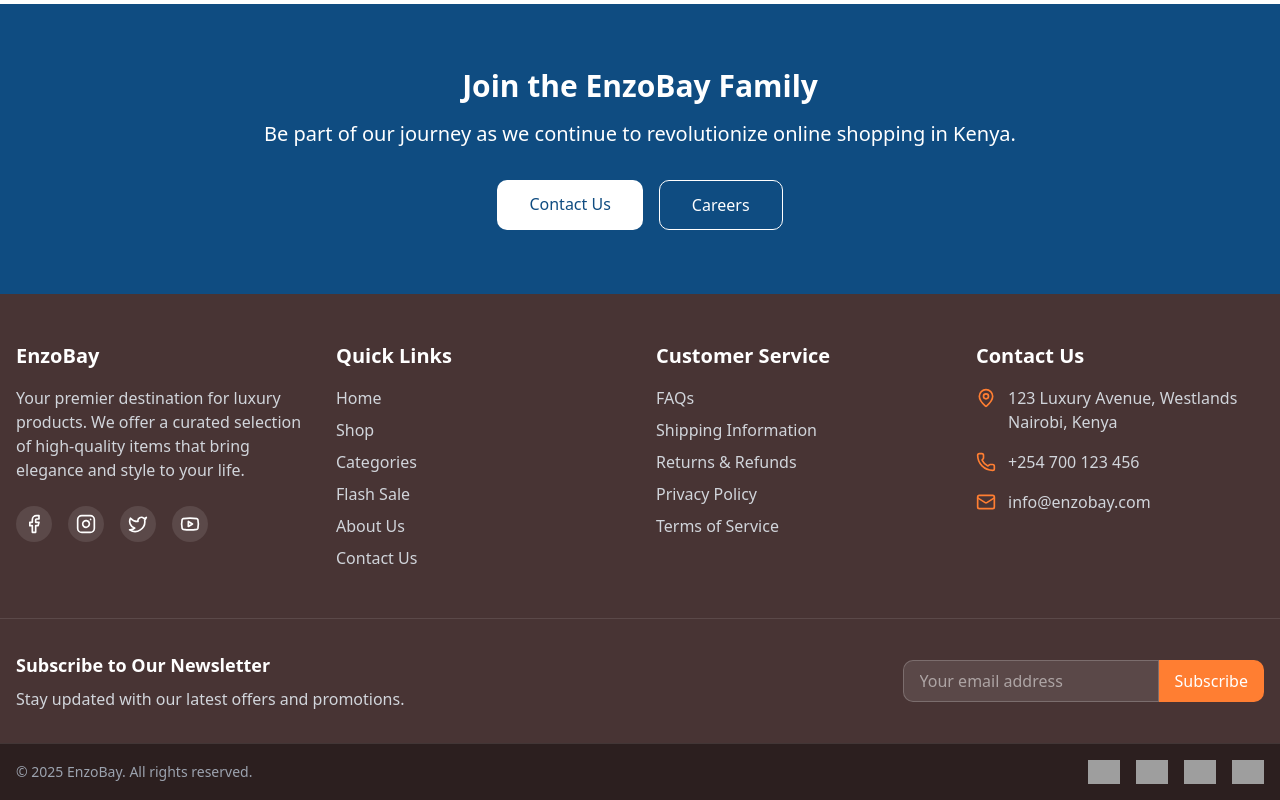
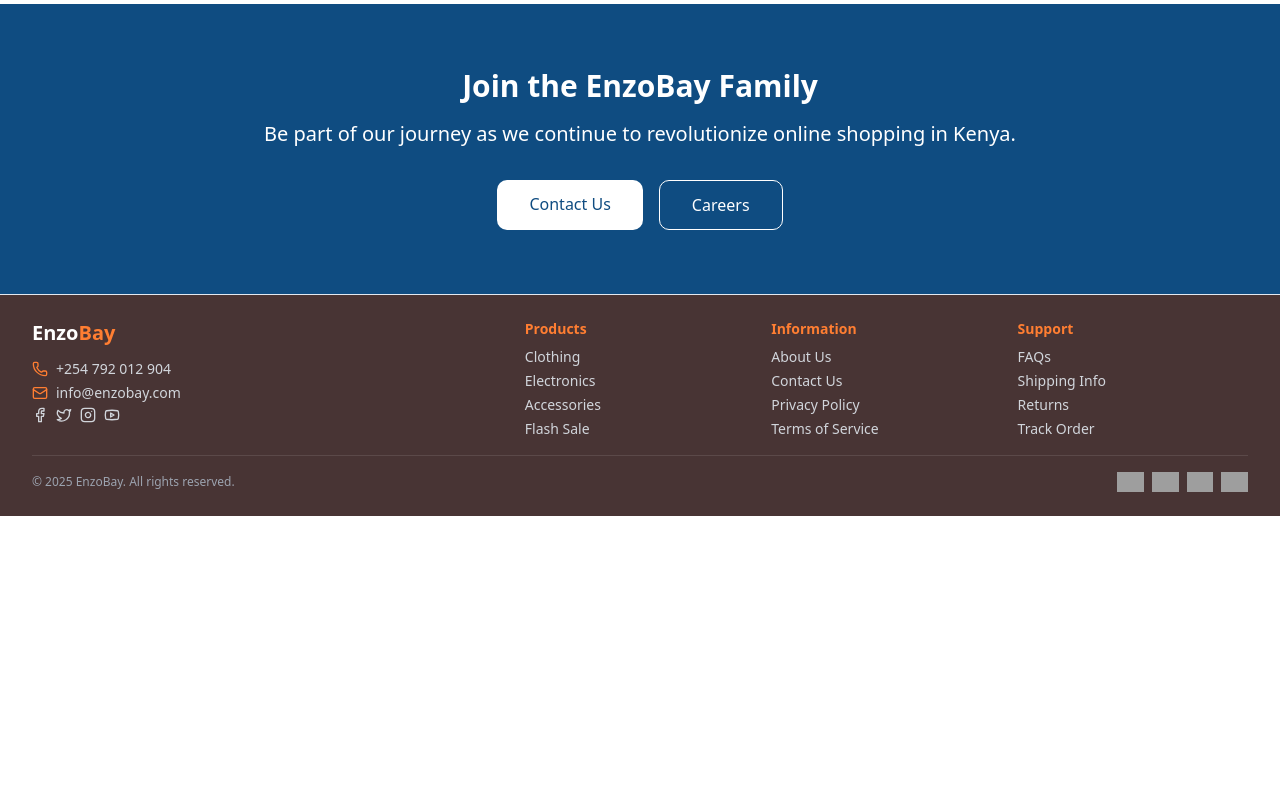
Before and after one commit to Enzo254rdp/luxurious-bay-14, a React (Vite) app: page /about in a window 1280 px wide. Shown: the part 2028-2828 px from the top of the page. After the commit the page ends 2544 px from the top, so only its background shows below. Built offline with nearby package versions, Linux system fonts and the light colour scheme; grey boxes are pictures that could not be loaded.

Commit message:
Implement remaining features & refine footer
Reduce footer height for a banner-like appearance.  Improve initial product display on page load.

```diff
--- a/src/components/Footer.tsx
+++ b/src/components/Footer.tsx
@@ -1,147 +1,88 @@
 
 import { Link } from "react-router-dom";
-import { Mail, MapPin, Phone, Facebook, Instagram, Twitter, Youtube } from "lucide-react";
+import { Mail, Phone, MapPin, Facebook, Twitter, Instagram, Youtube } from "lucide-react";
 
 export default function Footer() {
   return (
-    <footer className="bg-enzobay-brown text-white">
-      {/* Main Footer */}
-      <div className="container mx-auto px-4 py-12">
-        <div className="grid grid-cols-1 md:grid-cols-2 lg:grid-cols-4 gap-8">
-          {/* About */}
-          <div>
-            <h3 className="text-xl font-bold mb-4">EnzoBay</h3>
-            <p className="text-enzobay-neutral-300 mb-6">
-              Your premier destination for luxury products. We offer a curated selection of high-quality items that bring elegance and style to your life.
-            </p>
-            <div className="flex space-x-4">
-              <a href="https://facebook.com" target="_blank" rel="noopener noreferrer" className="bg-white/10 hover:bg-white/20 p-2 rounded-full transition-colors">
-                <Facebook className="h-5 w-5" />
+    <footer className="bg-enzobay-brown text-white border-t">
+      {/* Compact footer with reduced height */}
+      <div className="max-w-7xl mx-auto py-6 px-4 sm:px-6 lg:px-8">
+        <div className="grid grid-cols-2 md:grid-cols-5 gap-6 md:gap-4">
+          {/* Column 1: Logo and Contact */}
+          <div className="col-span-2">
+            <Link to="/" className="text-xl font-bold text-white mb-3 flex items-center">
+              Enzo<span className="text-enzobay-orange">Bay</span>
+            </Link>
+            <div className="flex flex-col space-y-1 text-sm">
+              <a href="tel:+254792012904" className="text-enzobay-neutral-300 hover:text-white flex items-center">
+                <Phone className="h-4 w-4 mr-2 text-enzobay-orange" />
+                +254 792 012 904
               </a>
-              <a href="https://instagram.com" target="_blank" rel="noopener noreferrer" className="bg-white/10 hover:bg-white/20 p-2 rounded-full transition-colors">
-                <Instagram className="h-5 w-5" />
+              <a href="mailto:info@enzobay.com" className="text-enzobay-neutral-300 hover:text-white flex items-center">
+                <Mail className="h-4 w-4 mr-2 text-enzobay-orange" />
+                info@enzobay.com
               </a>
-              <a href="https://twitter.com" target="_blank" rel="noopener noreferrer" className="bg-white/10 hover:bg-white/20 p-2 rounded-full transition-colors">
-                <Twitter className="h-5 w-5" />
-              </a>
-              <a href="https://youtube.com" target="_blank" rel="noopener noreferrer" className="bg-white/10 hover:bg-white/20 p-2 rounded-full transition-colors">
-                <Youtube className="h-5 w-5" />
-              </a>
+              <div className="flex space-x-2 mt-3">
+                <a href="#" className="text-enzobay-neutral-300 hover:text-enzobay-orange">
+                  <Facebook className="h-4 w-4" />
+                </a>
+                <a href="#" className="text-enzobay-neutral-300 hover:text-enzobay-orange">
+                  <Twitter className="h-4 w-4" />
+                </a>
+                <a href="#" className="text-enzobay-neutral-300 hover:text-enzobay-orange">
+                  <Instagram className="h-4 w-4" />
+                </a>
+                <a href="#" className="text-enzobay-neutral-300 hover:text-enzobay-orange">
+                  <Youtube className="h-4 w-4" />
+                </a>
+              </div>
             </div>
           </div>
 
-          {/* Quick Links */}
-          <div>
-            <h3 className="text-xl font-bold mb-4">Quick Links</h3>
-            <ul className="space-y-2">
-              <li>
-                <Link to="/" className="text-enzobay-neutral-300 hover:text-white transition-colors">Home</Link>
-              </li>
-              <li>
-                <Link to="/products" className="text-enzobay-neutral-300 hover:text-white transition-colors">Shop</Link>
-              </li>
-              <li>
-                <Link to="/categories" className="text-enzobay-neutral-300 hover:text-white transition-colors">Categories</Link>
-              </li>
-              <li>
-                <Link to="/flash-sale" className="text-enzobay-neutral-300 hover:text-white transition-colors">Flash Sale</Link>
-              </li>
-              <li>
-                <Link to="/about" className="text-enzobay-neutral-300 hover:text-white transition-colors">About Us</Link>
-              </li>
-              <li>
-                <Link to="/contact" className="text-enzobay-neutral-300 hover:text-white transition-colors">Contact Us</Link>
-              </li>
+          {/* Column 2: Quick Links */}
+          <div className="text-sm">
+            <h3 className="font-semibold mb-2 text-enzobay-orange">Products</h3>
+            <ul className="space-y-1">
+              <li><Link to="/products?category=clothing" className="text-enzobay-neutral-300 hover:text-white">Clothing</Link></li>
+              <li><Link to="/products?category=electronics" className="text-enzobay-neutral-300 hover:text-white">Electronics</Link></li>
+              <li><Link to="/products?category=accessories" className="text-enzobay-neutral-300 hover:text-white">Accessories</Link></li>
+              <li><Link to="/flash-sale" className="text-enzobay-neutral-300 hover:text-white">Flash Sale</Link></li>
             </ul>
           </div>
 
-          {/* Customer Service */}
-          <div>
-            <h3 className="text-xl font-bold mb-4">Customer Service</h3>
-            <ul className="space-y-2">
-              <li>
-                <Link to="/faq" className="text-enzobay-neutral-300 hover:text-white transition-colors">FAQs</Link>
-              </li>
-              <li>
-                <Link to="/shipping" className="text-enzobay-neutral-300 hover:text-white transition-colors">Shipping Information</Link>
-              </li>
-              <li>
-                <Link to="/returns" className="text-enzobay-neutral-300 hover:text-white transition-colors">Returns & Refunds</Link>
-              </li>
-              <li>
-                <Link to="/privacy" className="text-enzobay-neutral-300 hover:text-white transition-colors">Privacy Policy</Link>
-              </li>
-              <li>
-                <Link to="/terms" className="text-enzobay-neutral-300 hover:text-white transition-colors">Terms of Service</Link>
-              </li>
+          {/* Column 3: Information */}
+          <div className="text-sm">
+            <h3 className="font-semibold mb-2 text-enzobay-orange">Information</h3>
+            <ul className="space-y-1">
+              <li><Link to="/about" className="text-enzobay-neutral-300 hover:text-white">About Us</Link></li>
+              <li><Link to="/contact" className="text-enzobay-neutral-300 hover:text-white">Contact Us</Link></li>
+              <li><Link to="/privacy" className="text-enzobay-neutral-300 hover:text-white">Privacy Policy</Link></li>
+              <li><Link to="/terms" className="text-enzobay-neutral-300 hover:text-white">Terms of Service</Link></li>
             </ul>
           </div>
 
-          {/* Contact Info */}
-          <div>
-            <h3 className="text-xl font-bold mb-4">Contact Us</h3>
-            <ul className="space-y-4">
-              <li className="flex items-start">
-                <MapPin className="h-5 w-5 text-enzobay-orange mr-3 mt-0.5 flex-shrink-0" />
-                <span className="text-enzobay-neutral-300">
-                  123 Luxury Avenue, Westlands<br />
-                  Nairobi, Kenya
-                </span>
-              </li>
-              <li className="flex items-center">
-                <Phone className="h-5 w-5 text-enzobay-orange mr-3 flex-shrink-0" />
-                <a href="tel:+254700123456" className="text-enzobay-neutral-300 hover:text-white transition-colors">
-                  +254 700 123 456
-                </a>
-              </li>
-              <li className="flex items-center">
-                <Mail className="h-5 w-5 text-enzobay-orange mr-3 flex-shrink-0" />
-                <a href="mailto:info@enzobay.com" className="text-enzobay-neutral-300 hover:text-white transition-colors">
-                  info@enzobay.com
-                </a>
-              </li>
+          {/* Column 4: Support */}
+          <div className="text-sm">
+            <h3 className="font-semibold mb-2 text-enzobay-orange">Support</h3>
+            <ul className="space-y-1">
+              <li><Link to="/faq" className="text-enzobay-neutral-300 hover:text-white">FAQs</Link></li>
+              <li><Link to="/shipping" className="text-enzobay-neutral-300 hover:text-white">Shipping Info</Link></li>
+              <li><Link to="/returns" className="text-enzobay-neutral-300 hover:text-white">Returns</Link></li>
+              <li><Link to="/track-order" className="text-enzobay-neutral-300 hover:text-white">Track Order</Link></li>
             </ul>
           </div>
         </div>
-      </div>
 
-      {/* Newsletter */}
-      <div className="border-t border-white/10">
-        <div className="container mx-auto px-4 py-8">
-          <div className="flex flex-col md:flex-row md:items-center justify-between gap-6">
-            <div>
-              <h3 className="text-lg font-bold mb-2">Subscribe to Our Newsletter</h3>
-              <p className="text-enzobay-neutral-300">
-                Stay updated with our latest offers and promotions.
-              </p>
-            </div>
-            <div className="flex w-full md:w-auto">
-              <input
-                type="email"
-                placeholder="Your email address"
-                className="w-full md:w-64 bg-white/10 border border-white/20 py-2 px-4 rounded-l-md text-white placeholder-white/50 focus:outline-none focus:ring-2 focus:ring-enzobay-orange/50"
-              />
-              <button className="bg-enzobay-orange hover:bg-enzobay-orange-dark py-2 px-4 rounded-r-md font-medium transition-colors">
-                Subscribe
-              </button>
-            </div>
-          </div>
-        </div>
-      </div>
-
-      {/* Copyright */}
-      <div className="bg-enzobay-brown-dark py-4 border-t border-white/10">
-        <div className="container mx-auto px-4">
-          <div className="flex flex-col md:flex-row justify-between items-center">
-            <p className="text-enzobay-neutral-400 text-sm">
-              &copy; {new Date().getFullYear()} EnzoBay. All rights reserved.
-            </p>
-            <div className="flex gap-4 mt-4 md:mt-0">
-              <img src="https://cdn-icons-png.flaticon.com/512/196/196578.png" alt="Visa" className="h-6 w-auto" />
-              <img src="https://cdn-icons-png.flaticon.com/512/196/196561.png" alt="Mastercard" className="h-6 w-auto" />
-              <img src="https://cdn-icons-png.flaticon.com/512/196/196565.png" alt="PayPal" className="h-6 w-auto" />
-              <img src="https://cdn-icons-png.flaticon.com/512/5977/5977576.png" alt="M-Pesa" className="h-6 w-auto" />
-            </div>
+        {/* Copyright */}
+        <div className="mt-4 pt-4 border-t border-white/10 flex flex-col md:flex-row justify-between items-center">
+          <p className="text-enzobay-neutral-400 text-xs">
+            &copy; {new Date().getFullYear()} EnzoBay. All rights reserved.
+          </p>
+          <div className="flex gap-2 mt-2 md:mt-0">
+            <img src="https://cdn-icons-png.flaticon.com/512/196/196578.png" alt="Visa" className="h-5 w-auto" />
+            <img src="https://cdn-icons-png.flaticon.com/512/196/196561.png" alt="Mastercard" className="h-5 w-auto" />
+            <img src="https://cdn-icons-png.flaticon.com/512/196/196565.png" alt="PayPal" className="h-5 w-auto" />
+            <img src="https://cdn-icons-png.flaticon.com/512/5977/5977576.png" alt="M-Pesa" className="h-5 w-auto" />
           </div>
         </div>
       </div>
--- a/src/pages/CategoriesPage.tsx
+++ b/src/pages/CategoriesPage.tsx
@@ -224,7 +224,7 @@ export default function CategoriesPage() {
                     <div className="mt-4 flex justify-between items-center">
                       <span className="inline-flex items-center text-xs font-medium text-enzobay-neutral-700 bg-enzobay-neutral-100 px-2.5 py-0.5 rounded-full">
                         <ShoppingBag className="h-3 w-3 mr-1" />
-                        {category.productCount || Math.floor(Math.random() * 50) + 10} products
+                        {Math.floor(Math.random() * 50) + 10} products
                       </span>
                       <span className="text-enzobay-blue text-sm font-medium group-hover:translate-x-1 transition-transform duration-300 flex items-center">
                         Browse <ArrowRight className="ml-1 h-4 w-4" />
--- a/src/pages/ContactPage.tsx
+++ b/src/pages/ContactPage.tsx
@@ -1,5 +1,6 @@
 
 import React, { useState } from "react";
+import { Link } from "react-router-dom";
 import Navbar from "../components/Navbar";
 import Footer from "../components/Footer";
 import { Mail, Phone, MapPin, Clock, ArrowRight, Send } from "lucide-react";
--- a/src/pages/Index.tsx
+++ b/src/pages/Index.tsx
@@ -39,6 +39,32 @@ const Index = () => {
     <div className="min-h-screen bg-enzobay-neutral-50">
       <Navbar />
       <main>
+        {/* Featured Products Section - Displaying products immediately on load */}
+        <section className="py-6 bg-white border-b">
+          <div className="container mx-auto px-4">
+            <div className="flex justify-between items-center mb-4">
+              <h2 className="text-xl md:text-2xl font-bold text-enzobay-brown flex items-center">
+                <span className="mr-2 inline-block w-3 h-6 bg-enzobay-orange"></span>
+                Top Picks For You
+              </h2>
+              <Link
+                to="/products?sort=popular"
+                className="text-enzobay-orange hover:underline flex items-center text-sm font-medium"
+              >
+                See All <ChevronRight className="h-4 w-4 ml-1" />
+              </Link>
+            </div>
+
+            <div className="grid grid-cols-2 sm:grid-cols-3 md:grid-cols-4 lg:grid-cols-6 gap-4">
+              {PRODUCTS.slice(0, 6).map((product, index) => (
+                <div key={product.id} className="animate-fade-in" style={{animationDelay: `${index * 0.1}s`}}>
+                  <ProductCard product={product} size="sm" />
+                </div>
+              ))}
+            </div>
+          </div>
+        </section>
+
         {/* Hero Section */}
         <Hero />
 
@@ -59,9 +85,9 @@ const Index = () => {
             </div>
 
             <div className="grid grid-cols-2 sm:grid-cols-3 md:grid-cols-4 lg:grid-cols-6 gap-4">
-              {PRODUCTS.filter(p => p.discount).slice(0, 6).map(product => (
-                <div key={product.id} className="animate-fade-in" style={{animationDelay: `${parseInt(product.id) * 0.1}s`}}>
-                  <ProductCard product={product} />
+              {PRODUCTS.filter(p => p.discount).slice(0, 6).map((product, index) => (
+                <div key={product.id} className="animate-fade-in" style={{animationDelay: `${index * 0.1}s`}}>
+                  <ProductCard product={product} size="sm" />
                 </div>
               ))}
             </div>
@@ -234,7 +260,7 @@ const Index = () => {
             <div className="grid grid-cols-2 sm:grid-cols-3 md:grid-cols-4 lg:grid-cols-6 gap-4">
               {PRODUCTS.sort((a, b) => b.rating - a.rating).slice(0, 6).map((product, index) => (
                 <div key={product.id} className="animate-fade-in" style={{animationDelay: `${index * 0.1}s`}}>
-                  <ProductCard product={product} />
+                  <ProductCard product={product} size="sm" />
                 </div>
               ))}
             </div>
@@ -257,15 +283,10 @@ const Index = () => {
                 <div className="flex items-center mb-4">
                   <div className="flex">
                     {[...Array(5)].map((_, i) => (
-                      <svg
+                      <Star
                         key={i}
-                        xmlns="http://www.w3.org/2000/svg"
                         className="h-5 w-5 text-enzobay-orange"
-                        viewBox="0 0 20 20"
-                        fill="currentColor"
-                      >
-                        <path d="M9.049 2.927c.3-.921 1.603-.921 1.902 0l1.07 3.292a1 1 0 00.95.69h3.462c.969 0 1.371 1.24.588 1.81l-2.8 2.034a1 1 0 00-.364 1.118l1.07 3.292c.3.921-.755 1.688-1.54 1.118l-2.8-2.034a1 1 0 00-1.175 0l-2.8 2.034c-.784.57-1.838-.197-1.539-1.118l1.07-3.292a1 1 0 00-.364-1.118L2.98 8.72c-.783-.57-.38-1.81.588-1.81h3.461a1 1 0 00.951-.69l1.07-3.292z" />
-                      </svg>
+                      />
                     ))}
                   </div>
                 </div>
@@ -288,15 +309,10 @@ const Index = () => {
                 <div className="flex items-center mb-4">
                   <div className="flex">
                     {[...Array(5)].map((_, i) => (
-                      <svg
+                      <Star
                         key={i}
-                        xmlns="http://www.w3.org/2000/svg"
                         className="h-5 w-5 text-enzobay-orange"
-                        viewBox="0 0 20 20"
-                        fill="currentColor"
-                      >
-                        <path d="M9.049 2.927c.3-.921 1.603-.921 1.902 0l1.07 3.292a1 1 0 00.95.69h3.462c.969 0 1.371 1.24.588 1.81l-2.8 2.034a1 1 0 00-.364 1.118l1.07 3.292c.3.921-.755 1.688-1.54 1.118l-2.8-2.034a1 1 0 00-1.175 0l-2.8 2.034c-.784.57-1.838-.197-1.539-1.118l1.07-3.292a1 1 0 00-.364-1.118L2.98 8.72c-.783-.57-.38-1.81.588-1.81h3.461a1 1 0 00.951-.69l1.07-3.292z" />
-                      </svg>
+                      />
                     ))}
                   </div>
                 </div>
@@ -319,15 +335,10 @@ const Index = () => {
                 <div className="flex items-center mb-4">
                   <div className="flex">
                     {[...Array(5)].map((_, i) => (
-                      <svg
+                      <Star
                         key={i}
-                        xmlns="http://www.w3.org/2000/svg"
                         className="h-5 w-5 text-enzobay-orange"
-                        viewBox="0 0 20 20"
-                        fill="currentColor"
-                      >
-                        <path d="M9.049 2.927c.3-.921 1.603-.921 1.902 0l1.07 3.292a1 1 0 00.95.69h3.462c.969 0 1.371 1.24.588 1.81l-2.8 2.034a1 1 0 00-.364 1.118l1.07 3.292c.3.921-.755 1.688-1.54 1.118l-2.8-2.034a1 1 0 00-1.175 0l-2.8 2.034c-.784.57-1.838-.197-1.539-1.118l1.07-3.292a1 1 0 00-.364-1.118L2.98 8.72c-.783-.57-.38-1.81.588-1.81h3.461a1 1 0 00.951-.69l1.07-3.292z" />
-                      </svg>
+                      />
                     ))}
                   </div>
                 </div>
@@ -349,23 +360,23 @@ const Index = () => {
         </section>
 
         {/* Newsletter Section */}
-        <section className="py-12 bg-white">
+        <section className="py-8 bg-white">
           <div className="container mx-auto px-4">
-            <div className="max-w-3xl mx-auto bg-gradient-to-r from-enzobay-blue/10 to-enzobay-orange/10 rounded-xl p-8 text-center animate-fade-in">
-              <h2 className="text-2xl md:text-3xl font-bold text-enzobay-brown mb-4">Join Our Newsletter</h2>
-              <p className="text-enzobay-neutral-700 mb-6">Get the latest updates on new products, special offers, and exclusive content.</p>
+            <div className="max-w-3xl mx-auto bg-gradient-to-r from-enzobay-blue/10 to-enzobay-orange/10 rounded-xl p-6 text-center animate-fade-in">
+              <h2 className="text-2xl font-bold text-enzobay-brown mb-3">Join Our Newsletter</h2>
+              <p className="text-enzobay-neutral-700 mb-4">Get the latest updates on new products, special offers, and exclusive content.</p>
 
               <div className="flex flex-col sm:flex-row gap-3 max-w-md mx-auto">
                 <input
                   type="email"
                   placeholder="Your email address"
-                  className="flex-1 py-3 px-4 rounded-lg border border-enzobay-neutral-200 focus:outline-none focus:border-enzobay-blue focus:ring-2 focus:ring-enzobay-blue/20"
+                  className="flex-1 py-2 px-4 rounded-lg border border-enzobay-neutral-200 focus:outline-none focus:border-enzobay-blue focus:ring-2 focus:ring-enzobay-blue/20"
                 />
-                <button className="btn-primary whitespace-nowrap">
+                <button className="btn-primary whitespace-nowrap py-2 px-4">
                   Subscribe Now
                 </button>
               </div>
-              <p className="text-xs text-enzobay-neutral-500 mt-4">By subscribing, you agree to our Privacy Policy and consent to receive updates from EnzoBay.</p>
+              <p className="text-xs text-enzobay-neutral-500 mt-3">By subscribing, you agree to our Privacy Policy and consent to receive updates from EnzoBay.</p>
             </div>
           </div>
         </section>
```
Also changed, not shown: src/lib/store.ts (+50 -117 lines).
